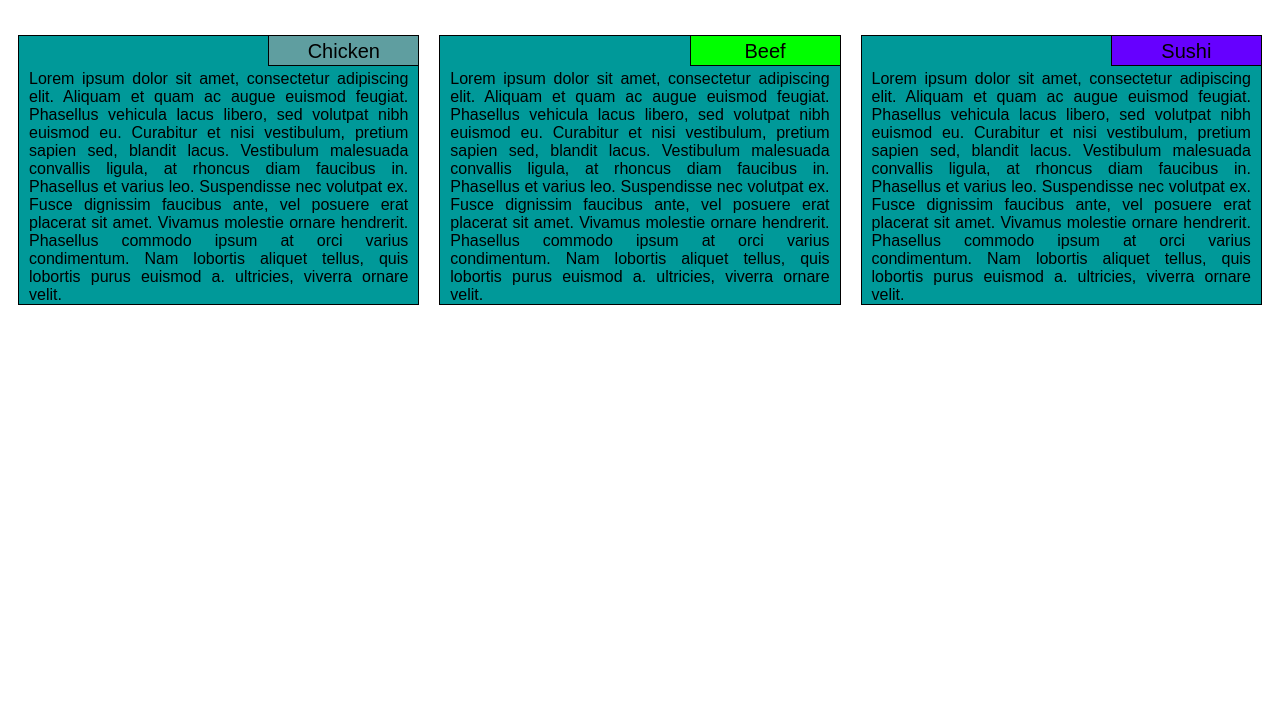
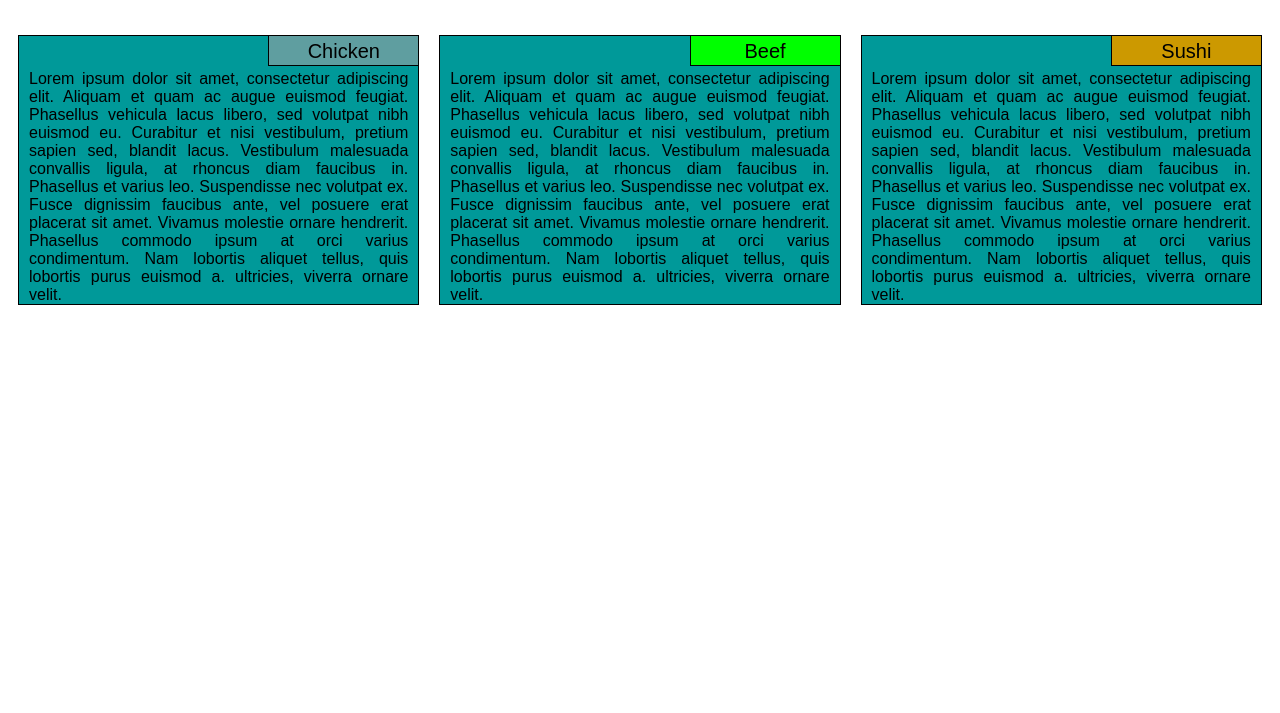
Before and after one commit to kevininhe/HTML_Course, a plain HTML site: page mod2_solution/index.html in a window 1280 px wide. Shown: the part 87-800 px from the top of the page. Drawn offline with Linux system fonts and the light colour scheme.

Commit message:
Module 2 solution color enhancement

```diff
--- a/mod2_solution/css/styles.css
+++ b/mod2_solution/css/styles.css
@@ -55,7 +55,7 @@ div > div > div{
 	background-color: #00ff00;
 }
 #title3{
-	background-color: #6600ff;
+	background-color: #cc9900;
 }
 
 .content{
```
